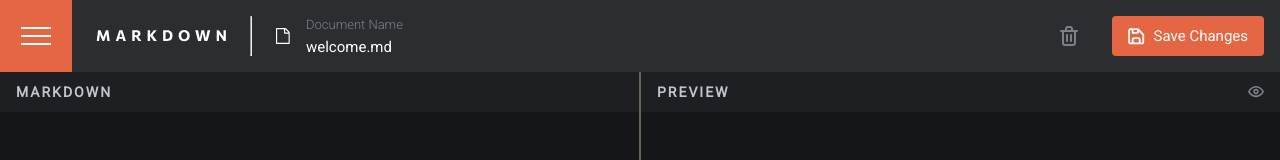
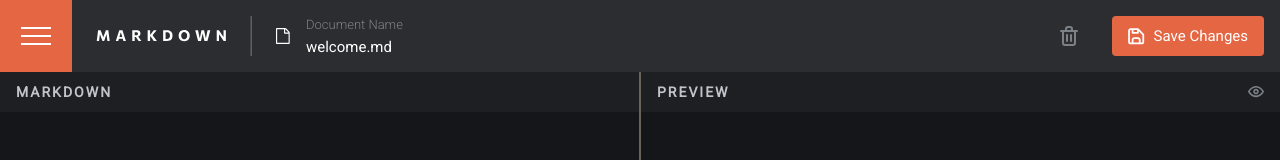
Before and after one commit to UnTalPeluca/inbrowser-markdown-editor, a Nuxt app: page / in a window 1280 px wide. Shown: the top 160 px of the page. Built offline with nearby package versions, Linux system fonts and the light colour scheme.

Commit message:
change header divider opacity

```diff
--- a/components/Header.vue
+++ b/components/Header.vue
@@ -88,6 +88,7 @@ header {
     width: 1px;
     height: 40px;
     background-color: $color-600;
+    opacity: 0.25;
     @media screen and (min-width: 1280px) {
       display: block;
     }
```
